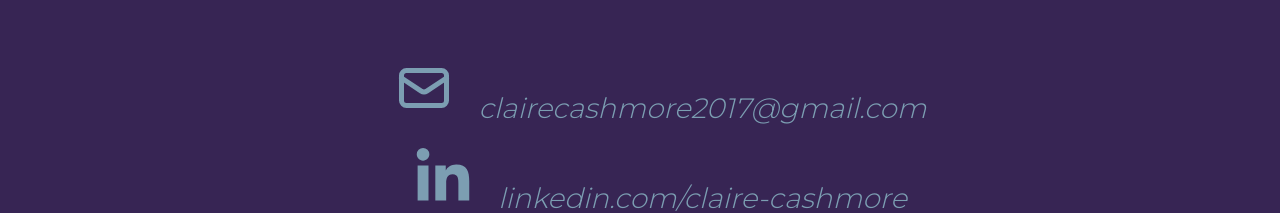
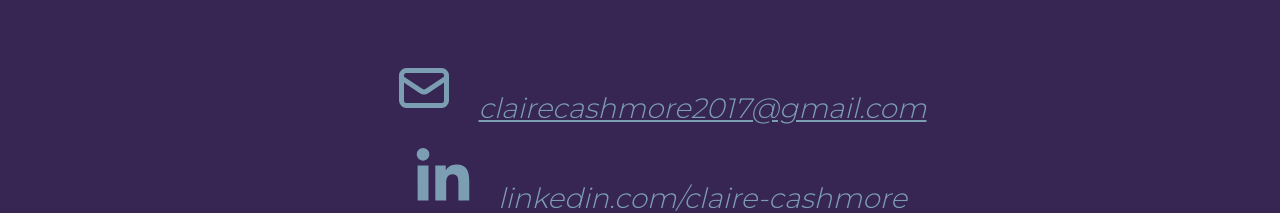
Before and after one commit to clairecashmore17/Portfolio, a React (Create React App) app: page /contact in a window 1280 px wide. In both pictures the pointer is over the link 660 px from the left and 639 px from the top of the page. Shown: the part 536-749 px from the top of the page. Built offline with nearby package versions, Linux system fonts and the light colour scheme.

Commit message:
style : added hover element to contact anchor tags

```diff
--- a/src/components/Icon/style.scss
+++ b/src/components/Icon/style.scss
@@ -7,6 +7,10 @@
     color: $themePewterBlue;
     display: block;
     font-style: italic;
+
+    &:hover {
+        text-decoration: underline;
+    }
 }
 
 .reactIcon {
```
